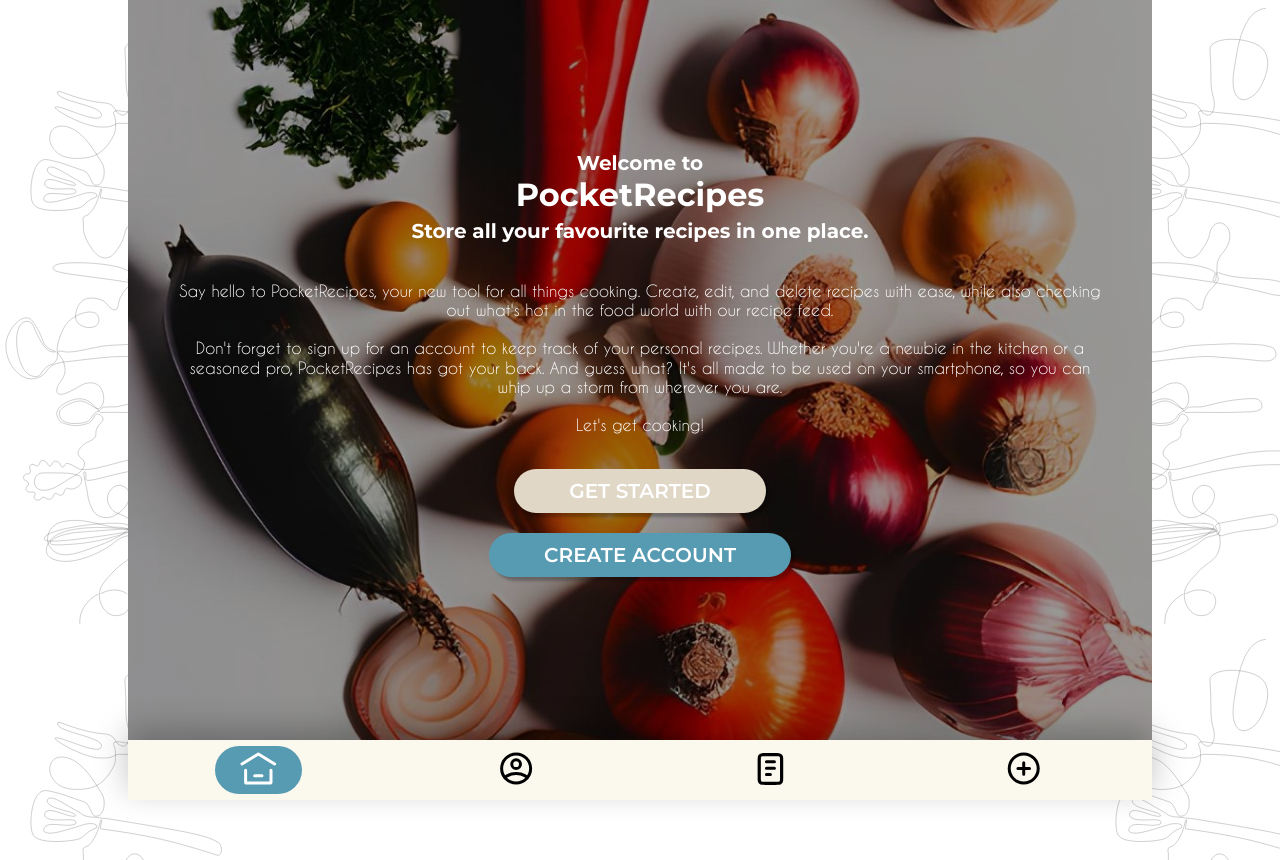
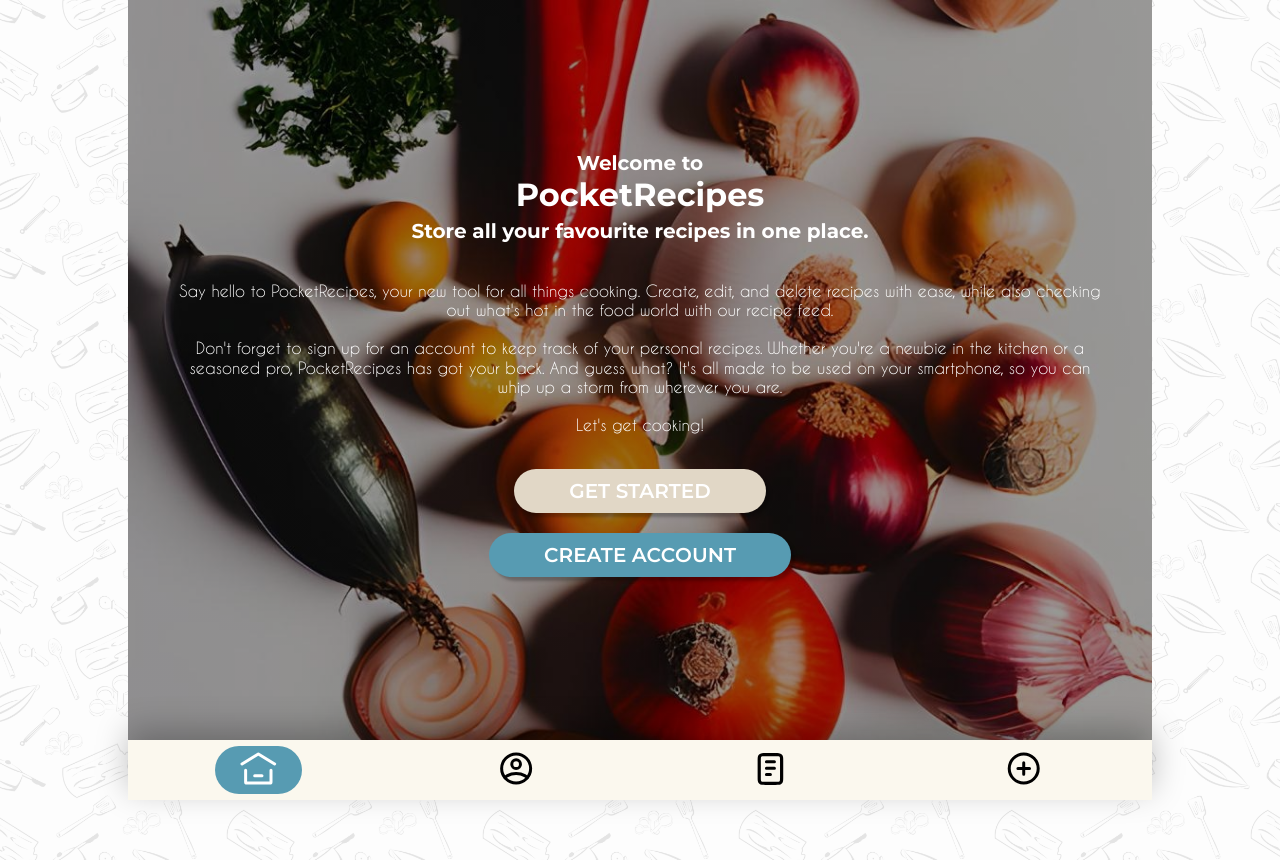
Before and after one commit to zhva/PocketRecipes, a React (Create React App) app: page / in a window 1280 px wide. Built offline with nearby package versions, Linux system fonts and the light colour scheme; no server answers; the HTML template or start-up script is replaced by a standard one.

Commit message:
changes BG image for body + deletes unnecessary image

```diff
--- a/src/App.scss
+++ b/src/App.scss
@@ -35,26 +35,18 @@
   margin: 0 auto;
   z-index: 5;
 }
-
-/*TODO later this will be removed*/
 body {
   margin: 0;
   width: 100%;
   height: 100vh;
-  // background-color: hsl(195, 37, 52, 100%);
-  // background-image: url('./images/BG_utensils.png');
-  // background-repeat:  repeat;
-  // background-size: 30%;
-  // position: relative;
-  background-image: url('./images/side-BG.svg'), url('./images/side-BG.svg');
-  background-position-x: left, 106%;
-  background-repeat: repeat-y;
+  background-image: url('./images/BG_utensils.png');
+  background-repeat:  repeat;
   background-size: 20%;
 }
+
 
 h1 {
   color: white;
   font-size: 2em;
   font-family: 'Montserrat Bold';
 }
-/*end TODO*/
```
Also changed, not shown: src/images/side-BG.svg (deleted).
